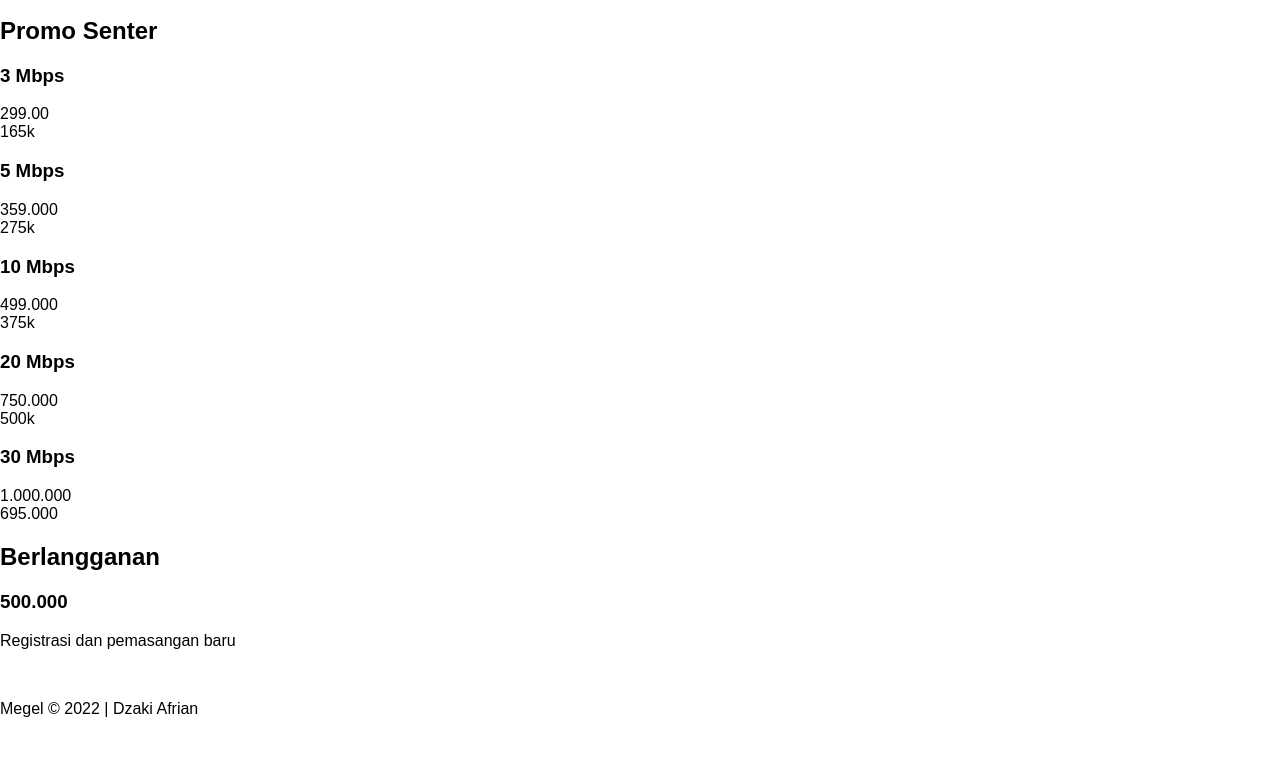
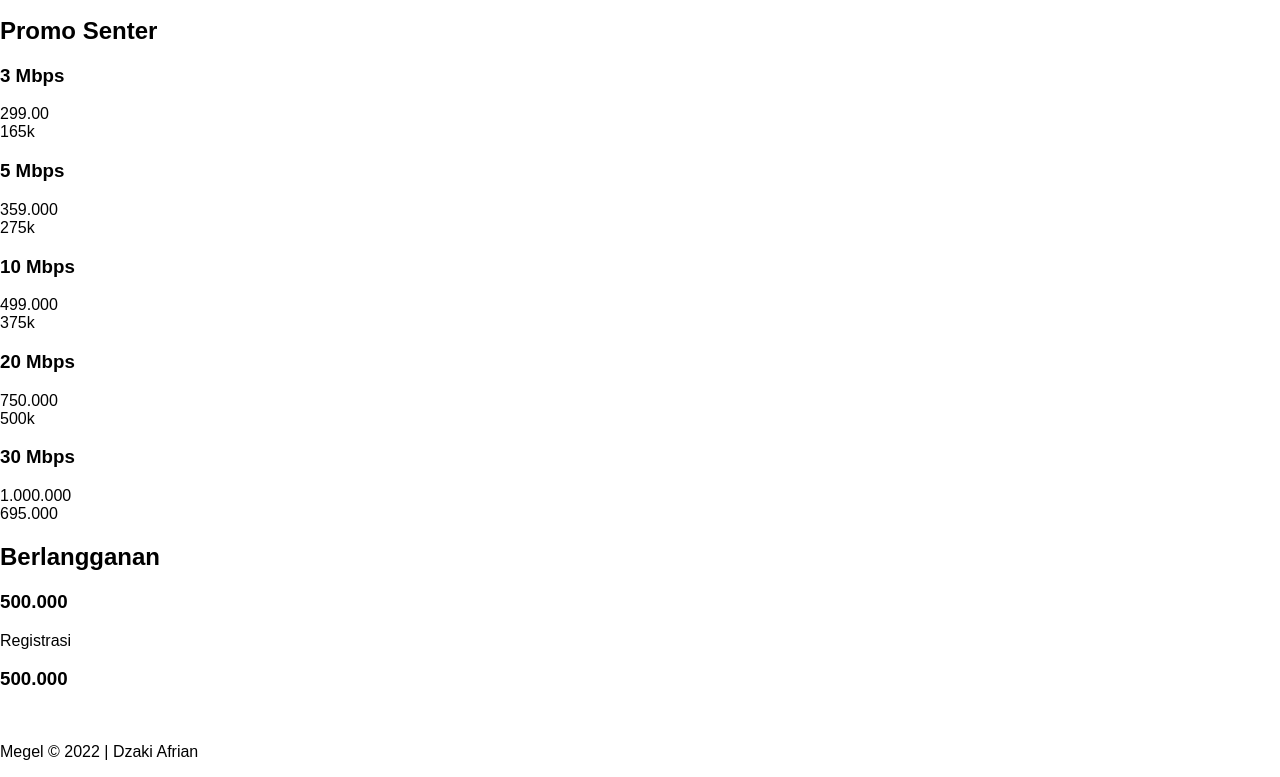
Before and after one commit to Fahminbl/megel, a plain HTML site: page index.html in a window 1280 px wide. Shown: the part 153-930 px from the top of the page. Before the commit the page ends 887 px from the top, so only its background shows below. Drawn offline with Linux system fonts and the light colour scheme; a web font is replaced by a local one.

Commit message:
selector

```diff
--- a/index.html
+++ b/index.html
@@ -53,7 +53,11 @@
       <h2>Berlangganan</h2>
       <selection>
         <h3>500.000</h3>
-        <p>Registrasi dan pemasangan baru</p>
+        <p>Registrasi</p>
+      </selection>
+      <selection>
+        <h3>500.000</h3>
+        <p></p>
       </selection>
     </div>
     <aside id="Lainnya">
```
